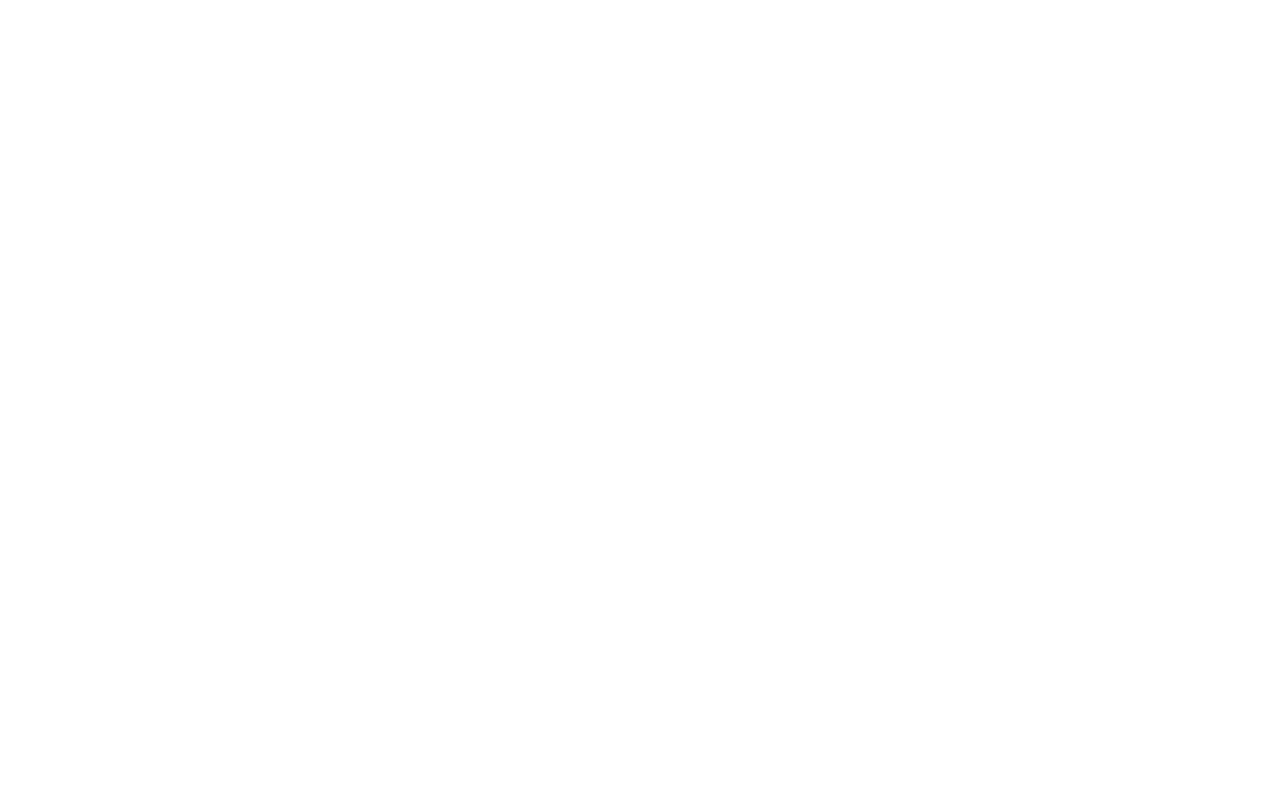
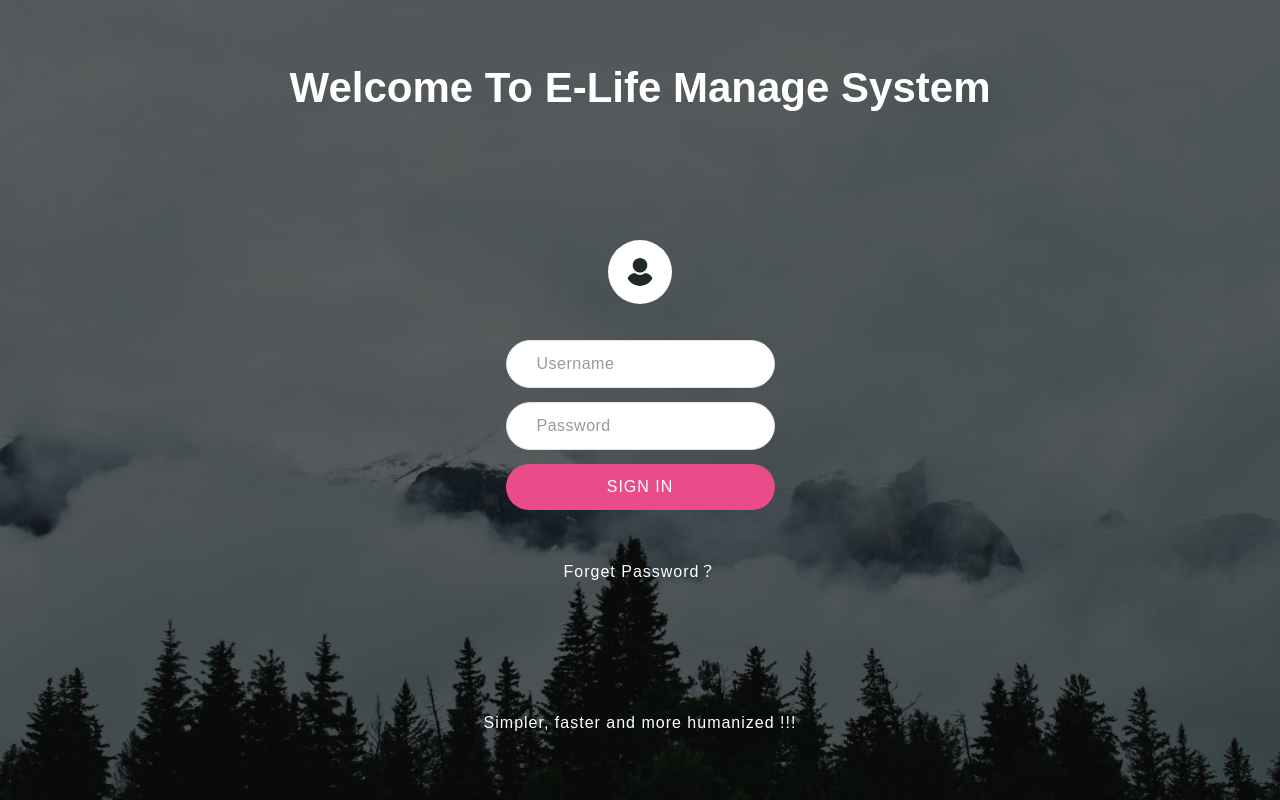
Before and after one commit to LeanneTN/E-Life-Smart-management, a Vue app: page /Login in a window 1280 px wide. Built offline with nearby package versions, Linux system fonts and the light colour scheme.

Commit message:
'完成登陆页面，并实现用户信息的存储'

```diff
--- a/src/pages/Home/index.vue
+++ b/src/pages/Home/index.vue
@@ -5,8 +5,8 @@
                 <div class="userInfo">
                     <img :src="img"/>
                     <div class="user">
-                        <p class="name">{{user.name}}</p>
-                        <p class="access">{{user.access}}</p>
+                        <p class="name">{{loginAccount.userName}}</p>
+                        <p class="access">超级管理员</p>
                     </div>
                 </div>
                 <div>
@@ -17,7 +17,7 @@
         </el-col>
 
 
-        <el-col :span="10" style="margin-top: 20px">
+        <!-- <el-col :span="10" style="margin-top: 20px">
             <el-card shadow="hover">
                 <h1 >用于展示案例</h1>
                 <el-button type="primary" @click="getMsg">点击发送请求</el-button>
@@ -26,7 +26,7 @@
                                 Token：{{token}}
                         </p>
             </el-card>
-        </el-col>
+        </el-col> -->
     </el-row>
 </template>
 
@@ -38,39 +38,28 @@
     data(){
         return {
             img: require('../../assets/logo.png'),
-            user:{
-                name:'Admin',
-                access:'超级管理员'
-            }
         }
     },
-    computed:{
-        // token(){
-        //      return this.$store.state.user.token     //直接调用，获取
-        // },
+     computed:{
         ...mapState({
             token: state=>state.user.token,
             loginAccount: state=>state.user.loginAccount
         })
     },
+    //防止页面刷新，导致store数据丢失
+    created () {
+    // 在页面加载时读取sessionStorage
+    if (sessionStorage.getItem('store')) {
+      this.$store.replaceState(Object.assign({}, this.$store.state, JSON.parse(sessionStorage.getItem('store'))))
+    }
+    // 在页面刷新时将store保存到sessionStorage里
+    window.addEventListener('beforeunload', () => {
+      sessionStorage.setItem('store', JSON.stringify(this.$store.state))
+    })
+  },
     methods:{
-        changeToken(){
-             this.$store.dispatch('token',this.token+'1')          //修改store（仓库）内的数据
-        },
         async getMsg(){
-            /*         不带参数的请求
-            console.log('开始发送请求');
-            let res = reqCaptcha();
-            console.log('请求成功')
-            console.log((await res).data);
-            */
-           /*          带参数的请求
-            let userName = '张三';
-            let password = '123456';
-            let res = reqLoginByAccount(userName,password);
-            console.log((await res).data);
-            */
-
+            console.log(this.loginAccount)
         }
     }
 }
--- /dev/null
+++ b/src/pages/Login/index.vue
@@ -0,0 +1,403 @@
+<template>
+    <section class="main">
+        <div class="logo text-center">
+            <h1> <a href="index.html"> Welcome To E-Life Manage System</a></h1>
+        </div>
+        <div class="content-w3ls text-center">
+            <img src="../../assets/images/admin.png" alt="" class="img-responsive">
+            <form  @submit.prevent="login">
+                <div class="wthree-field">
+                    <input v-model="userName" name="text1" id="text1" type="text"  placeholder="Username" required />
+                </div>
+                <div class="wthree-field">
+                    <input v-model="password" name="password" id="myInput" type="Password" placeholder="Password" />
+                </div>
+
+                <div class="wthree-field">
+                    <button type="submit" class="btn">Sign In</button>
+                </div>
+                <div class="login-bottom">
+                    <a href="#url" class="">Forget password？</a>
+                </div>
+            </form>
+
+
+        </div>
+        <div class="copyright">
+            <p>Simpler, faster and more humanized !!!</p>
+            <!-- <input :v-model="code"/> -->
+        </div>
+    </section>
+
+</template>
+
+<script>
+import {reqCaptcha,reqLoginByAccount,reqGetLoginAccount} from '@/api/index'
+
+export default {
+    data(){
+        return{
+            userName:'',
+            password:'',
+            code:''
+        }
+    },
+    mounted(){
+
+    },
+    methods:{
+        //获取验证码
+        getVCode(){
+
+        },
+        // 获取登陆用户的信息
+        async getLoginAccount(token){
+            let res = await reqGetLoginAccount(token); //获取登录用户的信息
+            if(res.code===200){
+                this.$store.commit('LOGINACCOUNT',res.data);
+                // console.log(res.data)
+                // console.log('仓库内的loginAccount：')
+                // console.log(this.$store.state.user.loginAccount);
+                this.$router.push({
+                    name:'Home'
+                })
+            }
+            else{
+                console.log('用户信息获取失败')
+            }
+        },
+        //发送登录请求：
+        async login(){
+            let res = await reqLoginByAccount(this.userName,this.password);
+            if(res.code !== 200) return ;
+            this.$store.dispatch('token',res.data.token);
+            // console.log(this.$store.state.user.token);
+            this.getLoginAccount(res.data.token)
+        },
+
+
+    }
+}
+</script>
+
+<style scoped>
+
+/* reset code */
+html {
+    scroll-behavior: smooth;
+}
+
+body,
+html {
+    margin: 0;
+    padding: 0;
+    color: #585858;
+}
+
+* {
+    box-sizing: border-box;
+    font-family: 'Noto Sans JP', sans-serif;
+}
+
+
+/*  wrapper */
+.wrapper {
+    width: 100%;
+    padding-right: 15px;
+    padding-left: 15px;
+    margin-right: auto;
+    margin-left: auto;
+}
+
+@media (min-width: 576px) {
+    .wrapper {
+        max-width: 540px;
+    }
+}
+
+@media (min-width: 768px) {
+    .wrapper {
+        max-width: 720px;
+    }
+}
+
+@media (min-width: 992px) {
+    .wrapper {
+        max-width: 960px;
+    }
+}
+
+@media (min-width: 1200px) {
+    .wrapper {
+        max-width: 1140px;
+    }
+}
+
+/*  /wrapper */
+
+.d-grid {
+    display: grid;
+}
+
+button,
+input,
+select {
+    -webkit-appearance: none;
+    outline: none;
+}
+
+button,
+.btn,
+select {
+    cursor: pointer;
+}
+
+a {
+    text-decoration: none;
+}
+
+h1,
+h2,
+h3,
+h4,
+h5,
+h6,
+p,
+ul,
+ol {
+    margin: 0;
+    padding: 0;
+}
+
+body {
+    background: #f1f1f1;
+    margin: 0;
+    padding: 0;
+}
+
+form,
+fieldset {
+    border: 0;
+    padding: 0;
+    margin: 0;
+}
+
+body a:hover {
+    text-decoration: none;
+}
+
+.clearfix {
+    clear: both;
+}
+
+/* content */
+
+/*
+  Responsive form elements
+  Flexbox layout
+*/
+
+/*/////////////// GLOBAL STYLES ////////////////////*/
+
+body {
+    font-family: 'Noto Sans JP', sans-serif;
+}
+.main {
+    background: url(../../assets/images/bg.jpg) no-repeat bottom;
+    background-size: cover;
+    -webkit-background-size: cover;
+    -moz-background-size: cover;
+    -o-background-size: cover;
+    -ms-background-size: cover;
+    min-height: 100vh;
+    padding: 2em 0;
+    position: relative;
+    z-index: 1;
+    justify-content: center;
+    display: grid;
+    align-items: center;
+}
+.main:before {
+    position: absolute;
+    content:'';
+    top:0;
+    left: 0;
+    bottom: 0;
+    right: 0;
+    background: rgba(0, 0, 0, 0.6);
+    z-index: -1;
+}
+.text-center {
+    text-align: center;
+}
+
+/*/////////////// FONT STYLES ////////////////////*/
+
+.content-w3ls {
+    margin: 2em auto;
+    padding: 2em 2em;
+}
+.content-w3ls img{
+    margin-bottom: 2em;
+    border-radius: 50%;
+    -webkit-border-radius: 50%;
+    -moz-border-radius: 50%;
+    -ms-border-radius: 50%;
+    -o-border-radius: 50%;
+    border: 4px solid rgb(255 255 255 / 9%);
+    display: inline-block;
+    width: 64px;
+    height: 64px;
+    background: #fff;
+    border-radius: 50%;
+    padding: 14px;
+}
+.logo h1 a {
+    font-size: 42px;
+    color: #fff;
+    text-transform: capitalize;
+    font-weight: 700;
+}
+/*/////////////// FORM STYLES ////////////////////*/
+.wthree-field {
+    margin-bottom:14px;
+}
+.wthree-field input {
+    padding: 14px 30px;
+    font-size: 16px;
+    color: #999;
+    letter-spacing: 0.5px;
+    border: 1px solid #e1e1e1;
+    background: #fff;
+    box-sizing: border-box;
+    font-family: 'Noto Sans JP', sans-serif;
+    width: 100%;
+    border-radius: 35px;
+    -webkit-border-radius: 35px;
+    -moz-border-radius: 35px;
+    -ms-border-radius: 35px;
+    -o-border-radius: 35px;
+}
+
+::-webkit-input-placeholder { /* Edge */
+    color: #999;
+  }
+
+  :-ms-input-placeholder { /* Internet Explorer 10-11 */
+    color:  #999;
+  }
+
+  ::placeholder {
+    color: #999;
+  }
+
+.wthree-field button.btn {
+    background: #EA4C89;
+    border: none;
+    color: #fff;
+    padding: 14px 14px;
+    text-transform: uppercase;
+    font-family: 'Noto Sans JP', sans-serif;
+    font-size: 16px;
+	width:100%;
+    letter-spacing:1px;
+    outline: none;
+    cursor: pointer;
+    transition: 0.5s all;
+    -webkit-transition: 0.5s all;
+    -moz-transition: 0.5s all;
+    -o-transition: 0.5s all;
+    -ms-transition: 0.5s all;
+    border-radius: 35px;
+	-webkit-border-radius: 35px;
+	-moz-border-radius: 35px;
+	-ms-border-radius: 35px;
+    -o-border-radius: 35px;
+
+}
+.wthree-field button.btn:hover {
+    background:#de3d7b;
+}
+.login-bottom {
+    margin-top:3em;
+}
+.login-bottom a {
+    font-size: 16px;
+    color: #fff;
+    font-weight: normal;
+    letter-spacing: 1px;
+    padding: 0 5px;
+    text-transform: capitalize;
+}
+
+.copyright {
+    padding: 0 20px;
+}
+.copyright p {
+
+    color: #fff;
+    font-size: 16px;
+    line-height: 26px;
+    text-align: center;
+    letter-spacing: 1px;
+
+}
+.copyright p a {
+    color: #fff;
+}
+.copyright p a:hover,.login-bottom a:hover {
+    color:#EA4C89;
+}
+/* -- Responsive code -- */
+@media screen and (max-width: 1280px) {
+}
+@media screen and (max-width: 1080px) {
+}
+@media screen and (max-width: 900px) {
+}
+@media screen and (max-width: 800px) {
+}
+@media screen and (max-width: 768px) {
+	.logo h1 a {
+		font-size: 30px;
+	}
+}
+@media screen and (max-width: 668px) {
+
+}
+@media screen and (max-width: 600px) {
+}
+@media screen and (max-width: 568px) {
+}
+
+@media screen and (max-width: 480px) {
+
+}
+
+@media screen and (max-width: 415px) {
+	.logo {
+		margin-bottom: 10px;
+    }
+    .content-w3ls {
+        padding: 2em 2em;
+    }
+}
+
+@media screen and (max-width: 384px) {
+    .content-w3ls {
+        padding: 1em 1em;
+        margin: 1em auto;
+    }
+    .copyright p {
+        letter-spacing: .5px;
+    }
+}
+
+@media screen and (max-width: 375px) {
+
+}
+@media screen and (max-width: 320px) {
+
+}
+
+</style>
--- a/src/router/index.js
+++ b/src/router/index.js
@@ -20,6 +20,7 @@
 import HealthCard from '../pages/EpidemicManage/HealthCard'
 import AcidTest from '../pages/EpidemicManage/AcidTest'
 import AbnormalTravel from '../pages/EpidemicManage/AbnormalTravel'
+import Login from '@/pages/Login'
 
 
 //---------------------注意，此处必须写routes，不能写routers---------------------------
@@ -28,6 +29,7 @@
         path:'/',
         name:'Main',
         component: Main,     //这一项来自上方页面的引入
+        redirect:'/Login',   //访问'/'界面时，默认跳转到登录页（后台管理系统无游客模式）
         children:[           //配置子路由
         {
             path:'/Home',
@@ -83,6 +85,11 @@
         }
         ]
      },
+     {
+        path:'/Login',
+        name:'Login',
+        component:Login
+     }
 ]
 
 const router = new VueRouter({
--- a/src/store/user/index.js
+++ b/src/store/user/index.js
@@ -2,7 +2,7 @@
 
 //User模块的store
 const state = {
-    token:'a',       //令牌
+    token:'',       //令牌
     loginAccount:null   //当前登录用户的信息，未登录则为null
 };
 
@@ -14,6 +14,9 @@
     TOKEN(state,token){                 //使用方法：this.$store.commit('TOKEN',{token:'abc})
         state.token=token;
     }
+    // test(state,loginAccount){
+    //     state.loginAccount=loginAccount;
+    // }
 };
 
 const actions = {
```
Also changed, not shown: src/assets/images/admin.png (added), src/assets/images/bg.jpg (added), vue.config.js (line endings or trailing spaces).
